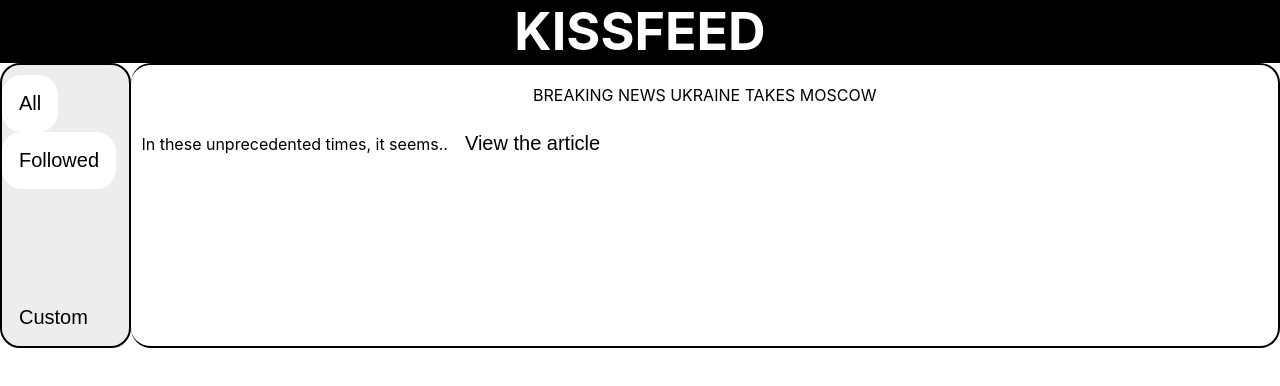
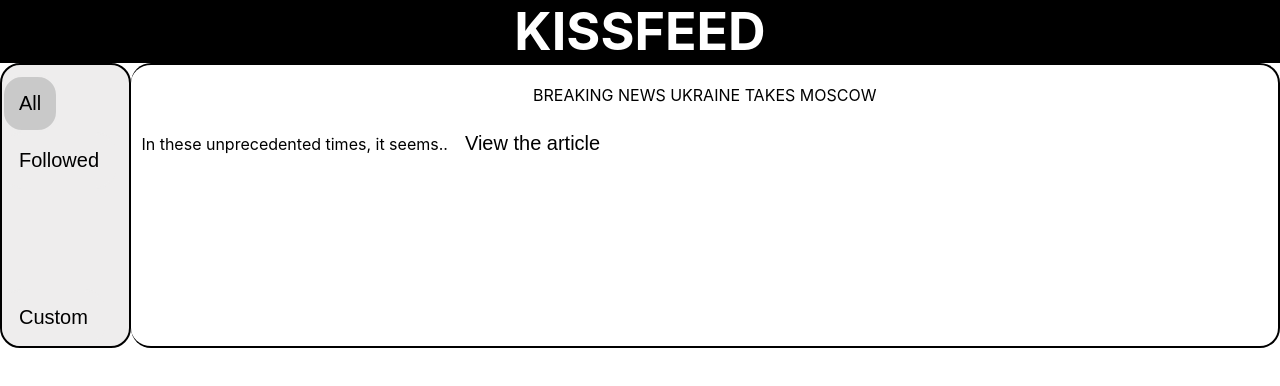
Before and after one commit to ElenBhattarai/kissfeed, a React (Create React App) app in the folder my-app/: page / in a window 1280 px wide. Shown: the top 386 px of the page. Built offline with nearby package versions, Linux system fonts and the light colour scheme.

Commit message:
fixed css with new class

```diff
--- a/my-app/src/App.css
+++ b/my-app/src/App.css
@@ -38,7 +38,9 @@ div {
   display: flex; /* or inline-flex */
 }
 
-#sidebarbutton{
+
+
+.sidebarbutton{
   background-color: #eeeded;
   border-color: #eeeded;
 }
@@ -111,3 +113,8 @@ button {
     transform: rotate(360deg);
   }
 }
+
+
+.selected{
+  background-color: #c9c9c9;
+}
--- a/my-app/src/App.js
+++ b/my-app/src/App.js
@@ -55,19 +55,19 @@ function App() {
         <div id = 'mainpage'>
           <div id = 'column1'>
               <div id = 'row1'>
-                <button onClick={() => handleRecent()}>
+                <button  class= 'selected sidebarbutton'  onClick={() => handleRecent()}>
                 All
                 </button>
               </div>
               <div id = 'row1'>
-                <button onClick= {() => handleFollowed()}>
+                <button class = 'sidebarbutton' onClick= {() => handleFollowed()}>
                   Followed
                 </button>
 
               </div>
 
               <div id = 'row1-custom'>
-                <button id = 'sidebarbutton' >
+                <button class = 'sidebarbutton' >
                 Custom
                 </button>
               </div>
```
